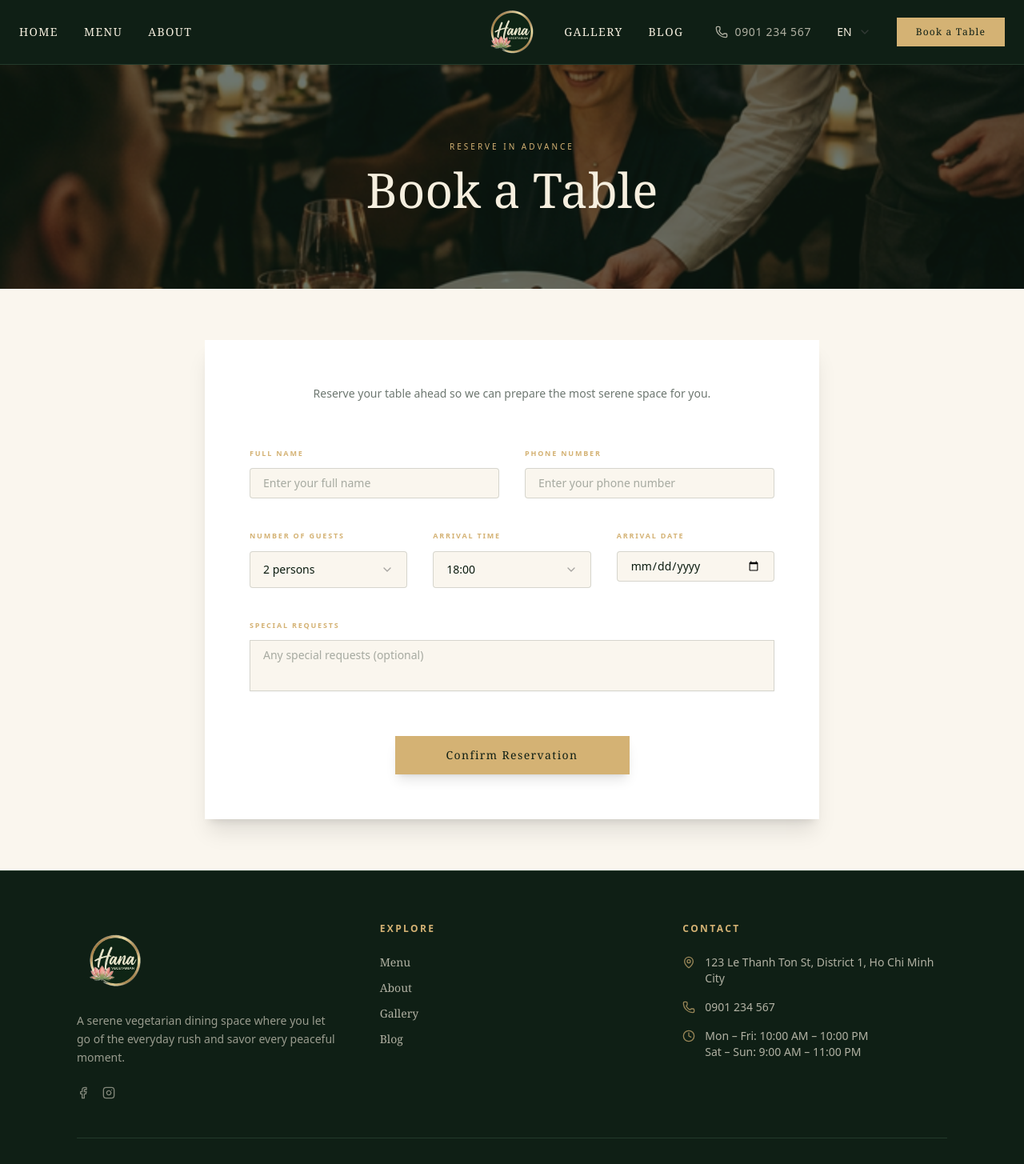
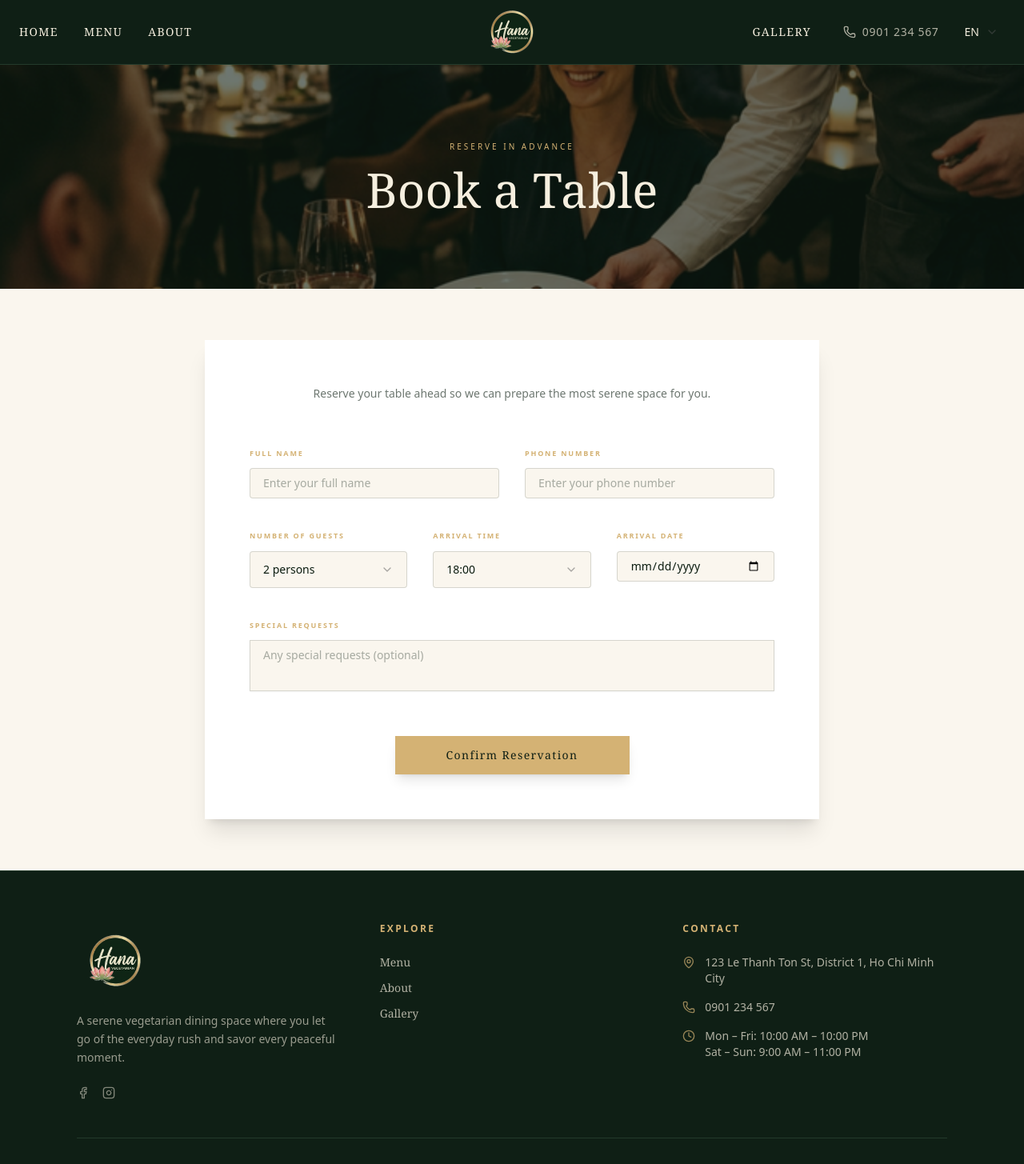
Before and after one commit to manpham146/HanaVeg, a Next.js app: page /en/booking in a window 1280 px wide. Shown: the top 1455 px of the page at 80% size. Built offline with nearby package versions, Linux system fonts and the light colour scheme.

Commit message:
chore(ui): hide Blog and Booking links for v1.0 launch

```diff
--- a/src/components/layout/Footer.tsx
+++ b/src/components/layout/Footer.tsx
@@ -36,7 +36,7 @@ export default function Footer() {
               <li><Link href="/menu" className="opacity-70 hover:opacity-100 hover:text-secondary transition-all">{t('menuLink')}</Link></li>
               <li><Link href="/about" className="opacity-70 hover:opacity-100 hover:text-secondary transition-all">{t('aboutLink')}</Link></li>
               <li><Link href="/gallery" className="opacity-70 hover:opacity-100 hover:text-secondary transition-all">{t('galleryLink')}</Link></li>
-              <li><Link href="/blog" className="opacity-70 hover:opacity-100 hover:text-secondary transition-all">{t('blogLink')}</Link></li>
+              {/* <li><Link href="/blog" className="opacity-70 hover:opacity-100 hover:text-secondary transition-all">{t('blogLink')}</Link></li> */}
             </ul>
           </div>
 
--- a/src/components/layout/Header.tsx
+++ b/src/components/layout/Header.tsx
@@ -18,7 +18,7 @@ export default function Header() {
     { href: '/menu' as const, label: t('menu') },
     { href: '/about' as const, label: t('about') },
     { href: '/gallery' as const, label: t('gallery') },
-    { href: '/blog' as const, label: t('blog') },
+    // { href: '/blog' as const, label: t('blog') }, // TODO: Enable in v3.0
   ];
 
   return (
@@ -52,7 +52,7 @@ export default function Header() {
         <div className="flex items-center gap-3 md:gap-6">
           <nav className="hidden lg:flex items-center gap-8 font-serif text-sm tracking-widest mr-4">
             <Link href="/gallery" className="hover:text-secondary transition-colors">{t('gallery').toUpperCase()}</Link>
-            <Link href="/blog" className="hover:text-secondary transition-colors">{t('blog').toUpperCase()}</Link>
+            {/* <Link href="/blog" className="hover:text-secondary transition-colors">{t('blog').toUpperCase()}</Link> */}
           </nav>
 
           <a href={`tel:+84${c('phone').replace(/\s/g, '')}`} className="hidden sm:flex items-center gap-2 text-background/70 hover:text-secondary transition-colors font-sans text-sm tracking-wider">
@@ -62,12 +62,13 @@ export default function Header() {
 
           <LanguageSwitcher />
 
+          {/* TODO: Enable Booking in v2.0
           <Link
             href="/booking"
             className="hidden md:inline-flex bg-secondary text-primary hover:bg-gold-hover font-serif rounded-none px-6 py-2.5 text-xs tracking-widest transition-colors items-center"
           >
             {t('booking')}
-          </Link>
+          </Link> */}
         </div>
       </div>
 
@@ -85,14 +86,14 @@ export default function Header() {
                 {link.label.toUpperCase()}
               </Link>
             ))}
-            {/* Mobile Book a Table */}
-            <Link
+            {/* Mobile Book a Table (TODO: Enable in v2.0) */}
+            {/* <Link
               href="/booking"
               className="mt-4 mb-2 bg-secondary text-primary font-serif text-center py-3 text-xs tracking-widest hover:bg-gold-hover transition-colors"
               onClick={() => setMobileOpen(false)}
             >
               {t('booking').toUpperCase()}
-            </Link>
+            </Link> */}
             {/* Mobile phone */}
             <a href={`tel:+84${c('phone').replace(/\s/g, '')}`} className="flex items-center justify-center gap-2 py-3 text-background/60 font-sans text-sm">
               <Phone className="h-4 w-4" />
```
